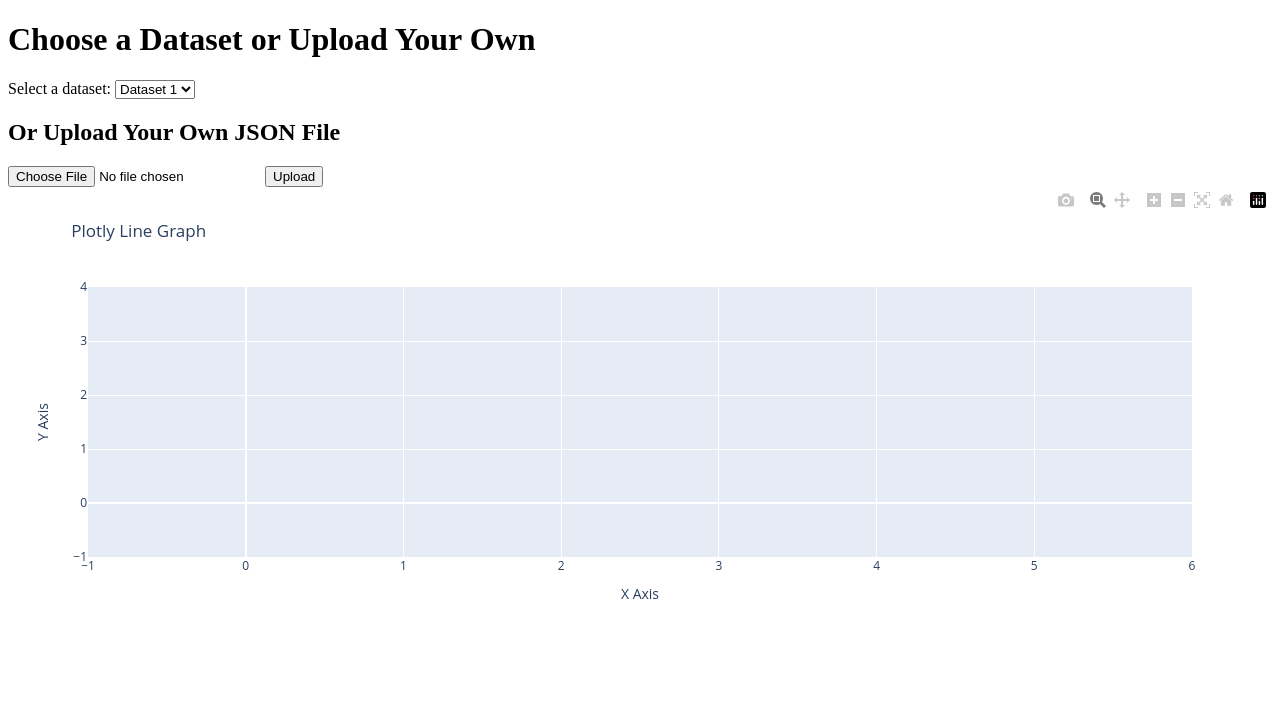
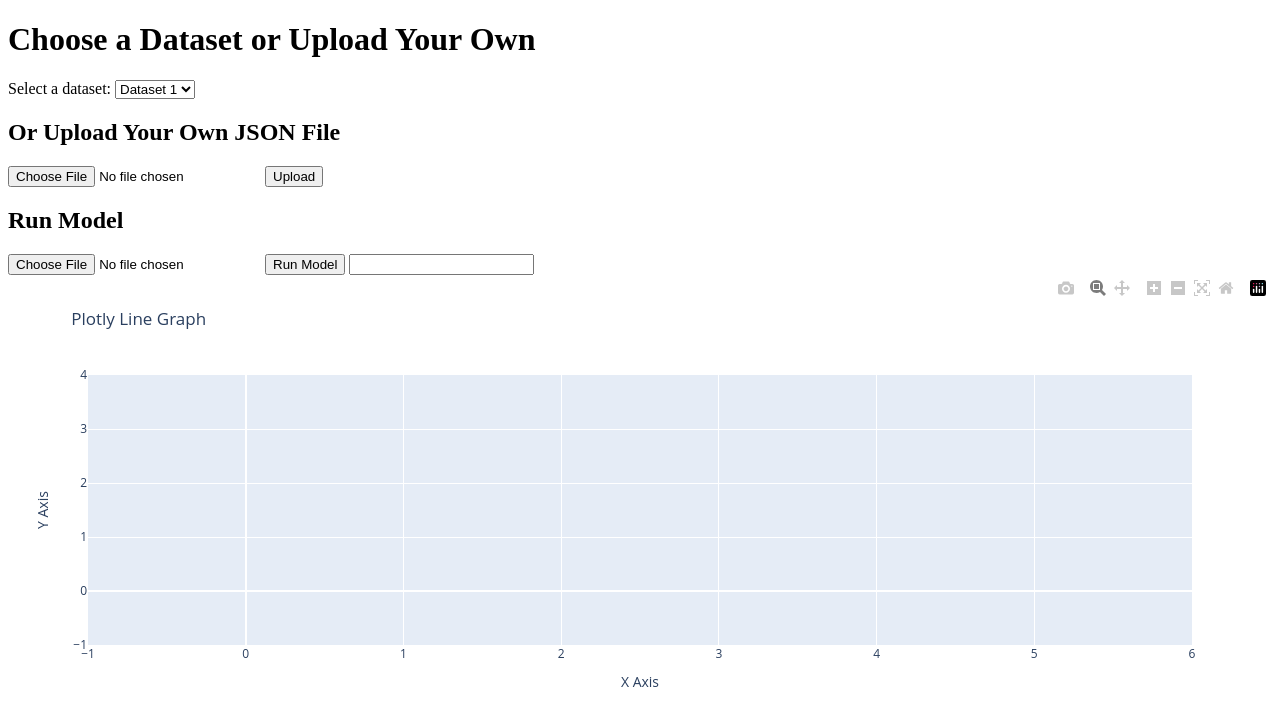
Before and after one commit to endorgobio/test_flask, a Flask app: page / in a window 1280 px wide. Shown: the top 724 px of the page. Run offline with Flask 3, Linux system fonts and the light colour scheme; some libraries are stand-ins or nearby versions.

Commit message:
Run_function with data
The user load a file and the app run a function to show the result

```diff
--- a/app.py
+++ b/app.py
@@ -3,6 +3,8 @@
 import plotly.io as pio
 import pandas as pd
 import os
+###
+import json
 
 app = Flask(__name__)
 UPLOAD_FOLDER = 'uploads'
@@ -52,5 +54,22 @@
         graph_json = create_plot(df)
         return jsonify(graph_json)
 
+@app.route('/run_model', methods=['POST'])
+def run_model():
+    try:
+        data = request.get_json()
+        file_data = data.get("file_data")  # Extract file content
+
+        # Simulate processing the data (you can replace this with actual model logic)
+        parsed_data = json.loads(file_data)  # Parse JSON file if needed
+        result_value = parsed_data.get("labels", []) # Example: Sum of values
+
+        result = {"output": f"Model Result: {result_value}"}
+        return jsonify(result)
+
+    except Exception as e:
+        return jsonify({"error": str(e)}), 400
+
+
 if __name__ == '__main__':
     app.run(debug=True)
--- a/static/scripts.js
+++ b/static/scripts.js
@@ -12,6 +12,7 @@
     });
 }
 
+// TODO: Solve the response data
 // function updateGraph() {
 //     let dataset = document.getElementById("dataset-select").value;
 
@@ -73,9 +74,91 @@
     });
 }
 
-$(document).ready(function() {
-    updateGraph();
-});
+// TODO: Solve the response data
+// async function uploadFile() {
+//     let fileInput = document.getElementById('file-input');
+//     if (fileInput.files.length === 0) {
+//         alert("Please select a file first!");
+//         return;
+//     }
+
+//     let formData = new FormData();
+//     formData.append("file", fileInput.files[0]);
+
+//     try {
+//         let response = await fetch("/upload", {
+//             method: "POST",
+//             body: formData
+//         });
+
+//         if (!response.ok) {
+//             throw new Error("Error uploading file. Please try again.");
+//         }
+
+//         // let graph_json = await response.json();
+//         let graph_json = await  JSON.parse(response)
+
+//         Plotly.newPlot('graph', graph_json.data, graph_json.layout);
+//     } catch (error) {
+//         alert(error.message);
+//     }
+// }
+
+
+// async function runModelAndDisplay() {
+//     try {
+//         let response = await fetch('/run_model', {  // Flask route
+//             method: 'GET',
+//             headers: { 'Content-Type': 'application/json' }
+//         });
+
+//         if (!response.ok) {
+//             throw new Error('Network response was not ok');
+//         }
+
+//         let result = await response.json();  // Expecting JSON response
+//         document.getElementById("model-output").value = result.output; // Access the 'output' key
+//     } catch (error) {
+//         console.error("Error running model:", error);
+//         alert("Error running model. Please try again.");
+//     }
+// }
+
+async function runModelWithFile() {
+    let fileInput = document.getElementById('file-data');
+
+    if (fileInput.files.length === 0) {
+        alert("Please select a file first!");
+        return;
+    }
+
+    let file = fileInput.files[0];
+    let reader = new FileReader();
+
+    reader.onload = async function(event) {
+        let fileContent = event.target.result;  // Read file content
+
+        try {
+            let response = await fetch('/run_model', {
+                method: 'POST',
+                headers: { 'Content-Type': 'application/json' },
+                body: JSON.stringify({ file_data: fileContent })  // Send file data
+            });
+
+            if (!response.ok) {
+                throw new Error('Network response was not ok');
+            }
+
+            let result = await response.json();
+            document.getElementById("model-output").value = result.output;
+        } catch (error) {
+            console.error("Error running model:", error);
+            alert("Error running model. Please try again.");
+        }
+    };
+
+    reader.readAsText(file);  // Read file as text (works for JSON and CSV)
+}
 
 document.addEventListener('DOMContentLoaded', function() {
     const datasetSelect = document.getElementById('dataset-select');
@@ -84,47 +167,3 @@
     // Load the initial graph
     updateGraph();
 });
-
-
-// // Initialize the Plotly graph
-// let graphDiv = document.getElementById('plotly-graph');
-
-// // Function to update the graph
-// function updateGraph(datasetId) {
-//     // Fetch data from the Flask backend
-//     fetch(`/get_data/${datasetId}`)
-//         .then(response => response.json())
-//         .then(data => {
-//             // Create the 3D scatter plot
-//             let trace = {
-//                 x: data.x,
-//                 y: data.y,
-//                 z: data.z,
-//                 mode: 'markers',
-//                 marker: {
-//                     size: 10,
-//                     color: 'blue'
-//                 },
-//                 type: 'scatter3d'
-//             };
-
-//             // Update the graph
-//             Plotly.newPlot(graphDiv, [trace], {
-//                 margin: { l: 0, r: 0, b: 0, t: 0 },
-//                 scene: {
-//                     xaxis: { title: "X-Axis" },
-//                     yaxis: { title: "Y-Axis" },
-//                     zaxis: { title: "Z-Axis" }
-//                 }
-//             });
-//         });
-// }
-
-// // Event listener for the dropdown menu
-// document.getElementById('dataset-select').addEventListener('change', function() {
-//     let datasetId = this.value;
-//     updateGraph(datasetId);
-// });
-
-// // Initialize the graph with the first dataset
-// updateGraph("dataset1");
--- a/templates/index.html
+++ b/templates/index.html
@@ -21,6 +21,14 @@
     <h2>Or Upload Your Own JSON File</h2>
     <input type="file" id="file-input" />
     <button onclick="uploadFile()">Upload</button>
+
+
+
+    <!-- Model result -->
+    <h2>Run Model</h2>
+    <input type="file" id="file-data" />
+    <button onclick="runModelWithFile()">Run Model</button>
+    <input type="text" id="model-output" readonly />
 
     <div id="graph"></div>
 
```
